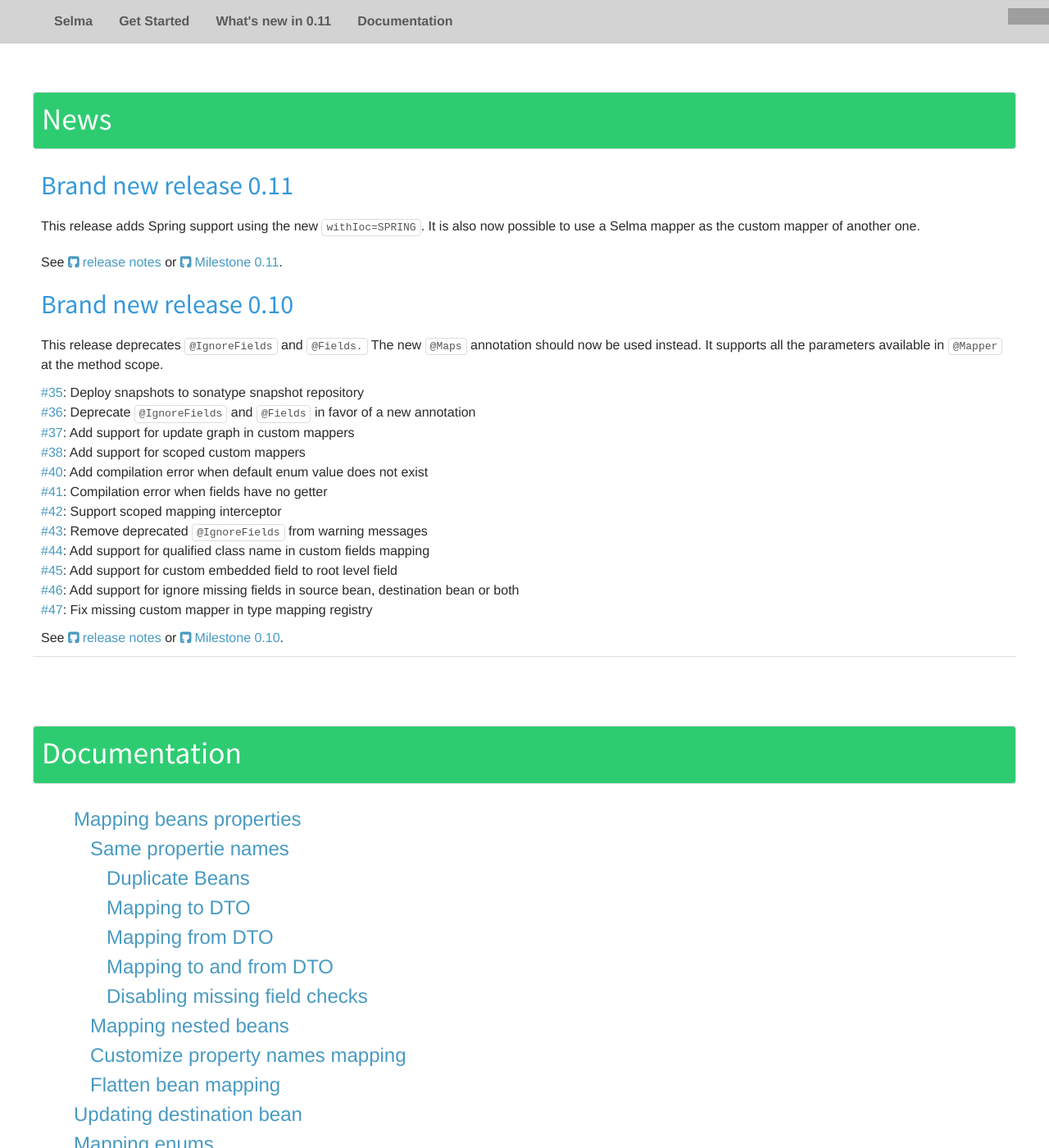
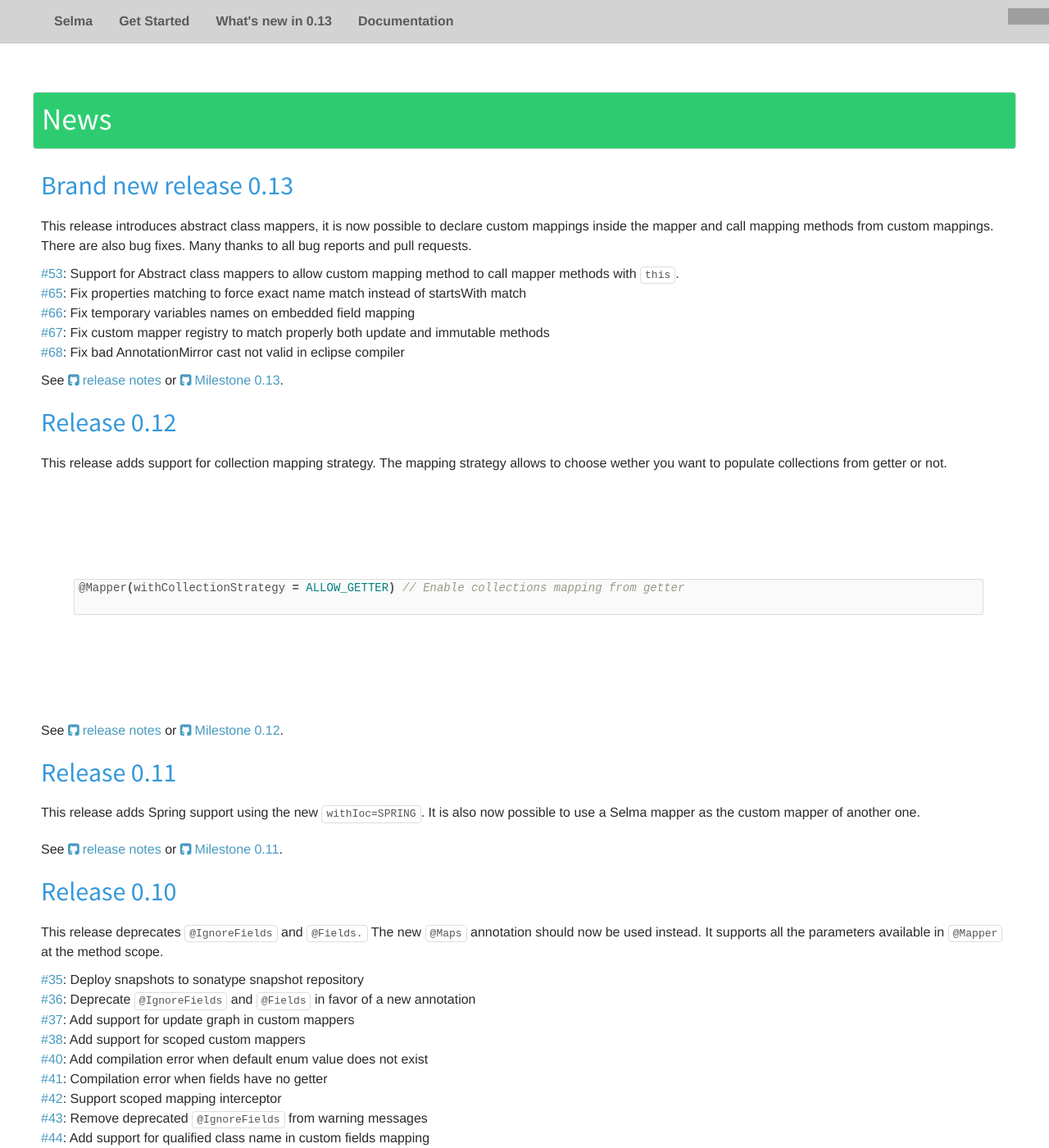
Before and after one commit to slemesle/selma, a Jekyll site: the page built from index.html, in a window 1280 px wide and 1400 px high, scrolled down 3174 px. Shown: the whole window at 82% size. Built offline with Jekyll 4.4.1, drawn with Linux system fonts in a browser that asks for light colours; nearby versions of some CDN libraries; comment, search, counter and statistics services are not loaded; some of the changed text lies outside the part shown; grey boxes are pictures that could not be loaded.

Commit message:
Update to 0.13

```diff
--- a/index.html
+++ b/index.html
@@ -1,5 +1,5 @@
 ---
-version: "0.12"
+version: "0.13"
 ---
 <!DOCTYPE html>
 <html xmlns="http://www.w3.org/1999/html">
@@ -230,7 +230,7 @@
                     <ul>
                     <li><a href="#welcome-top" alt="Selma Homepage" class="noicon">Selma</a></li>
                     <li><a href="#get-started" class="noicon">Get Started</a></li>
-                    <li><a href="#news" class="noicon">What's new in 0.11</a></li>
+                    <li><a href="#news" class="noicon">What's new in 0.13</a></li>
                     <li><a href="#documentation" class="noicon">Documentation</a></li>
                     </ul>
                 </nav>
@@ -352,17 +352,58 @@
     <div class="container">
         <div class="row triple-gap-top-small-tablet triple-gap-top-desktop "> &nbsp;</div>
 <!--
-This release adds Spring support by annotation. You can now use a Mapper as the custom mapper of another one.
-* #52: Custom mapper are now called even for null values
-* #51: Fix type mapping to identify correctly destination bean type
-* #50: Mapper interface can now be used as a custom mapper for mapper composition
-* #49: Fix Sourced bean handling to be used only when needed
-* #48: Add support for Spring ioc withIoc=SPRING
 
 -->
         <div class="row triple-gap-top-small-tablet triple-gap-top-desktop ">
             <h1 class="lite-square bordered padded green-bg">News</h1>
-            <h2 class="blue pad-left pad-top">Brand new release 0.11</h2>
+
+             <h2 class="blue pad-left pad-top">Brand new release 0.13</h2>
+            <!--
+* #68: Fix bad AnnotationMirror cast not valid in eclipse compiler
+
+            -->
+            <p class="pad-left">
+                This release introduces abstract class mappers, it is now possible to declare custom mappings inside the
+                mapper and call mapping methods from custom mappings. There are also bug fixes.
+                Many thanks to all bug reports and pull requests.
+            </p>
+            <div class="pad-left">
+                <ul class="unstyled ">
+                    <li> <a class="noicon" href="https://github.com/xebia-france/selma/issues/53">#53</a>: Support for
+                        Abstract class mappers to allow custom mapping method to call mapper methods with
+                        <code class="inline-block">this</code>.</li>
+                    <li> <a class="noicon" href="https://github.com/xebia-france/selma/issues/65">#65</a>: Fix
+                        properties matching to force exact name match instead of startsWith match</li>
+                    <li> <a class="noicon" href="https://github.com/xebia-france/selma/issues/66">#66</a>: Fix temporary
+                        variables names on embedded field mapping</li>
+                    <li> <a class="noicon" href="https://github.com/xebia-france/selma/issues/67">#67</a>: Fix custom
+                        mapper registry to match properly both update and immutable methods</li>
+                    <li> <a class="noicon" href="https://github.com/xebia-france/selma/issues/68">#68</a>: Fix bad
+                        AnnotationMirror cast not valid in eclipse compiler</li>
+                </ul>
+            </div>
+            <p class="pad-left pad-top">
+                See <a href="https://github.com/xebia-france/selma/blob/master/RELEASE_NOTES">release notes</a> or
+                <a href="https://github.com/xebia-france/selma/issues?q=milestone%3A0.13">Milestone 0.13</a>.
+            </p>
+
+            <h2 class="blue pad-left pad-top">Release 0.12</h2>
+            <p class="pad-left">
+                This release adds support for collection mapping strategy. The mapping strategy allows to choose wether
+                you want to populate collections from getter or not.
+            </p>
+               <div class="block pad-left responsive">
+        {% highlight java %}
+@Mapper(withCollectionStrategy = ALLOW_GETTER) // Enable collections mapping from getter
+        {% endhighlight %}
+            </div>
+
+            <p class="pad-left pad-top">
+                See <a href="https://github.com/xebia-france/selma/blob/master/RELEASE_NOTES">release notes</a> or
+                <a href="https://github.com/xebia-france/selma/issues?q=milestone%3A0.12">Milestone 0.12</a>.
+            </p>
+
+            <h2 class="blue pad-left pad-top">Release 0.11</h2>
             <p class="pad-left">
             This release adds Spring support using the new <code>withIoc=SPRING</code>. It is also now possible to use
                 a Selma mapper as the custom mapper of another one.
@@ -371,11 +412,15 @@
                 See <a href="https://github.com/xebia-france/selma/blob/master/RELEASE_NOTES">release notes</a> or
                 <a href="https://github.com/xebia-france/selma/issues?q=milestone%3A0.11">Milestone 0.11</a>.
             </p>
-            <h2 class="blue pad-left pad-top">Brand new release 0.10</h2>
-            <p class="pad-left">   This release deprecates <code class="inline-block">@IgnoreFields</code> and
+
+            <h2 class="blue pad-left pad-top">Release 0.10</h2>
+            <p class="pad-left">
+                This release deprecates <code class="inline-block">@IgnoreFields</code> and
                 <code class="inline-block">@Fields.</code> The new <code class="inline-block">@Maps</code> annotation
                 should now be used instead.
-                It supports all the parameters available in <code class="inline-block">@Mapper</code> at the method scope.</p>
+                It supports all the parameters available in <code class="inline-block">@Mapper</code> at the method
+                scope.
+            </p>
             <div class="pad-left">
                 <ul class="unstyled ">
                     <li> <a class="noicon" href="https://github.com/xebia-france/selma/issues/35">#35</a>: Deploy
```
